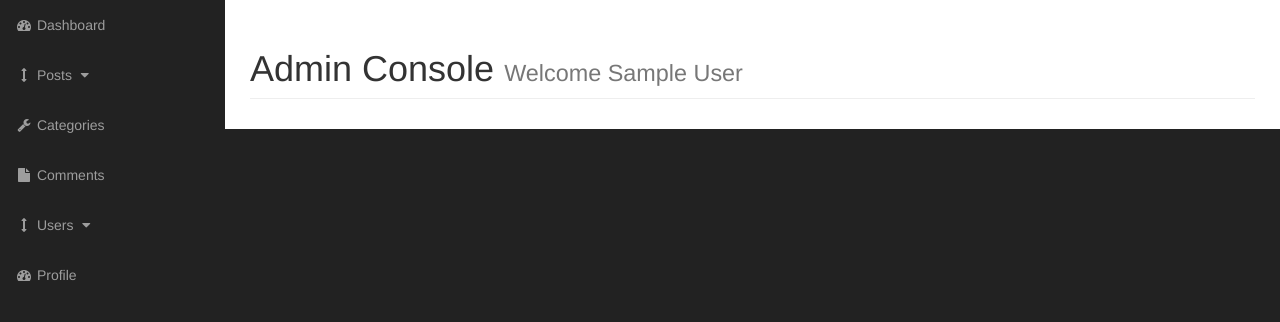
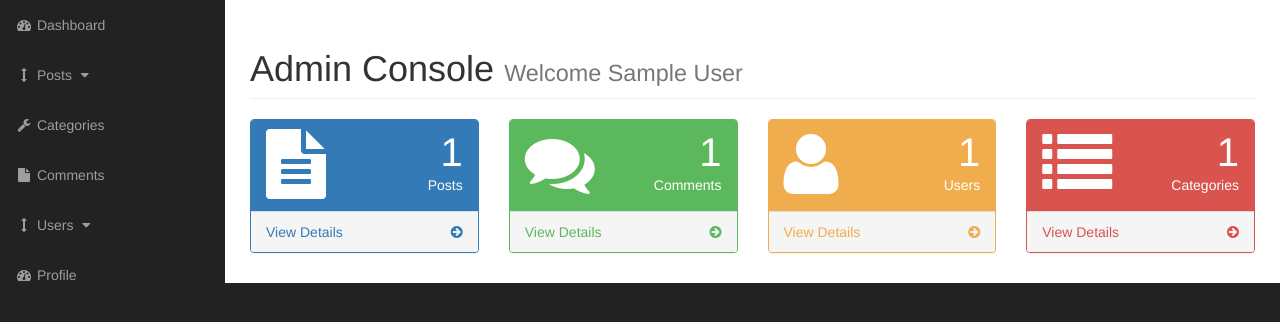
Before and after one commit to ashwinpaulallen/cms_project, a PHP site: page /admin/index.php in a window 1280 px wide. Shown: the part 51-373 px from the top of the page. Run offline with PHP 8.4, Linux system fonts and the light colour scheme; the visitor is signed in with stand-in values (Sample User, id 1); tables that the repository leaves empty or names only in its code hold one stand-in row (values such as "Sample post").

Commit message:
Dashboard widget setup

```diff
--- a/admin/index.php
+++ b/admin/index.php
@@ -15,16 +15,101 @@
                         Admin Console
                         <small>Welcome <?php echo $_SESSION['firstname'];?></small>
                     </h1>
-<!--
-                    <ol class="breadcrumb">
-                        <li>
-                            <i class="fa fa-dashboard"></i>  <a href="index.html">Dashboard</a>
-                        </li>
-                        <li class="active">
-                            <i class="fa fa-file"></i> Blank Page
-                        </li>
-                    </ol>
--->
+
+                </div>
+            </div>
+            <div class="row">
+                <div class="col-lg-3 col-md-6">
+                    <div class="panel panel-primary">
+                        <div class="panel-heading">
+                            <div class="row">
+                                <div class="col-xs-3">
+                                    <i class="fa fa-file-text fa-5x"></i>
+                                </div>
+                                <div class="col-xs-9 text-right">
+                                   <?php $post_count = get_post_count(); ?>
+                                    <div class='huge'><?php echo $post_count; ?></div>
+                                    <div>Posts</div>
+                                </div>
+                            </div>
+                        </div>
+                        <a href="posts.php">
+                            <div class="panel-footer">
+                                <span class="pull-left">View Details</span>
+                                <span class="pull-right"><i class="fa fa-arrow-circle-right"></i></span>
+                                <div class="clearfix"></div>
+                            </div>
+                        </a>
+                    </div>
+                </div>
+                <div class="col-lg-3 col-md-6">
+                    <div class="panel panel-green">
+                        <div class="panel-heading">
+                            <div class="row">
+                                <div class="col-xs-3">
+                                    <i class="fa fa-comments fa-5x"></i>
+                                </div>
+                                <div class="col-xs-9 text-right">
+                                   <?php $comment_count = get_comment_count(); ?>
+                                    <div class='huge'><?php echo $comment_count; ?></div>
+                                    <div>Comments</div>
+                                </div>
+                            </div>
+                        </div>
+                        <a href="comments.php">
+                            <div class="panel-footer">
+                                <span class="pull-left">View Details</span>
+                                <span class="pull-right"><i class="fa fa-arrow-circle-right"></i></span>
+                                <div class="clearfix"></div>
+                            </div>
+                        </a>
+                    </div>
+                </div>
+                <div class="col-lg-3 col-md-6">
+                    <div class="panel panel-yellow">
+                        <div class="panel-heading">
+                            <div class="row">
+                                <div class="col-xs-3">
+                                    <i class="fa fa-user fa-5x"></i>
+                                </div>
+                                <div class="col-xs-9 text-right">
+                                   <?php $user_count = get_user_count(); ?>
+                                    <div class='huge'><?php echo $user_count; ?></div>
+                                    <div> Users</div>
+                                </div>
+                            </div>
+                        </div>
+                        <a href="users.php">
+                            <div class="panel-footer">
+                                <span class="pull-left">View Details</span>
+                                <span class="pull-right"><i class="fa fa-arrow-circle-right"></i></span>
+                                <div class="clearfix"></div>
+                            </div>
+                        </a>
+                    </div>
+                </div>
+                <div class="col-lg-3 col-md-6">
+                    <div class="panel panel-red">
+                        <div class="panel-heading">
+                            <div class="row">
+                                <div class="col-xs-3">
+                                    <i class="fa fa-list fa-5x"></i>
+                                </div>
+                                <div class="col-xs-9 text-right">
+                                   <?php $cat_count = get_category_count(); ?>
+                                    <div class='huge'><?php echo $cat_count; ?></div>
+                                    <div>Categories</div>
+                                </div>
+                            </div>
+                        </div>
+                        <a href="categories.php">
+                            <div class="panel-footer">
+                                <span class="pull-left">View Details</span>
+                                <span class="pull-right"><i class="fa fa-arrow-circle-right"></i></span>
+                                <div class="clearfix"></div>
+                            </div>
+                        </a>
+                    </div>
                 </div>
             </div>
             <!-- /.row -->
--- a/includes/database_query/categories_db.php
+++ b/includes/database_query/categories_db.php
@@ -61,4 +61,17 @@ function remove_category($cat_id) {
     }
 }
 
+function get_category_count() {
+    $query = "SELECT COUNT(*) as total FROM categories";
+    global $connection;
+    $result = mysqli_query($connection, $query);
+
+    if(!$result) {
+        die('Unable to Get Post Count from database' . mysqli_error($connection));
+    }
+    $data=mysqli_fetch_assoc($result);
+    $count = $data['total'];
+    return $count;
+}
+
 ?>
--- a/includes/database_query/comments_db.php
+++ b/includes/database_query/comments_db.php
@@ -71,4 +71,17 @@ function unapprove_comment($comment_id) {
         header("Location: comments.php");
     }
 }
+
+function get_comment_count() {
+    $query = "SELECT COUNT(*) as total FROM comments";
+    global $connection;
+    $result = mysqli_query($connection, $query);
+
+    if(!$result) {
+        die('Unable to Get Post Count from database' . mysqli_error($connection));
+    }
+    $data=mysqli_fetch_assoc($result);
+    $count = $data['total'];
+    return $count;
+}
 ?>
--- a/includes/database_query/posts_db.php
+++ b/includes/database_query/posts_db.php
@@ -116,4 +116,17 @@ function remove_post($post_id) {
     }
 }
 
+function get_post_count() {
+    $query = "SELECT COUNT(*) as total FROM posts";
+    global $connection;
+    $result = mysqli_query($connection, $query);
+
+    if(!$result) {
+        die('Unable to Get Post Count from database' . mysqli_error($connection));
+    }
+    $data=mysqli_fetch_assoc($result);
+    $count = $data['total'];
+    return $count;
+}
+
 ?>
--- a/includes/database_query/users_db.php
+++ b/includes/database_query/users_db.php
@@ -131,7 +131,18 @@ function validate_login($username, $password) {
     return $result;
 }
 
+function get_user_count() {
+    $query = "SELECT COUNT(*) as total FROM users";
+    global $connection;
+    $result = mysqli_query($connection, $query);
 
+    if(!$result) {
+        die('Unable to Get Post Count from database' . mysqli_error($connection));
+    }
+    $data=mysqli_fetch_assoc($result);
+    $count = $data['total'];
+    return $count;
+}
 
 
 
```
Also changed, not shown: admin/includes/viewAllComments.php (+13 -11 lines).
